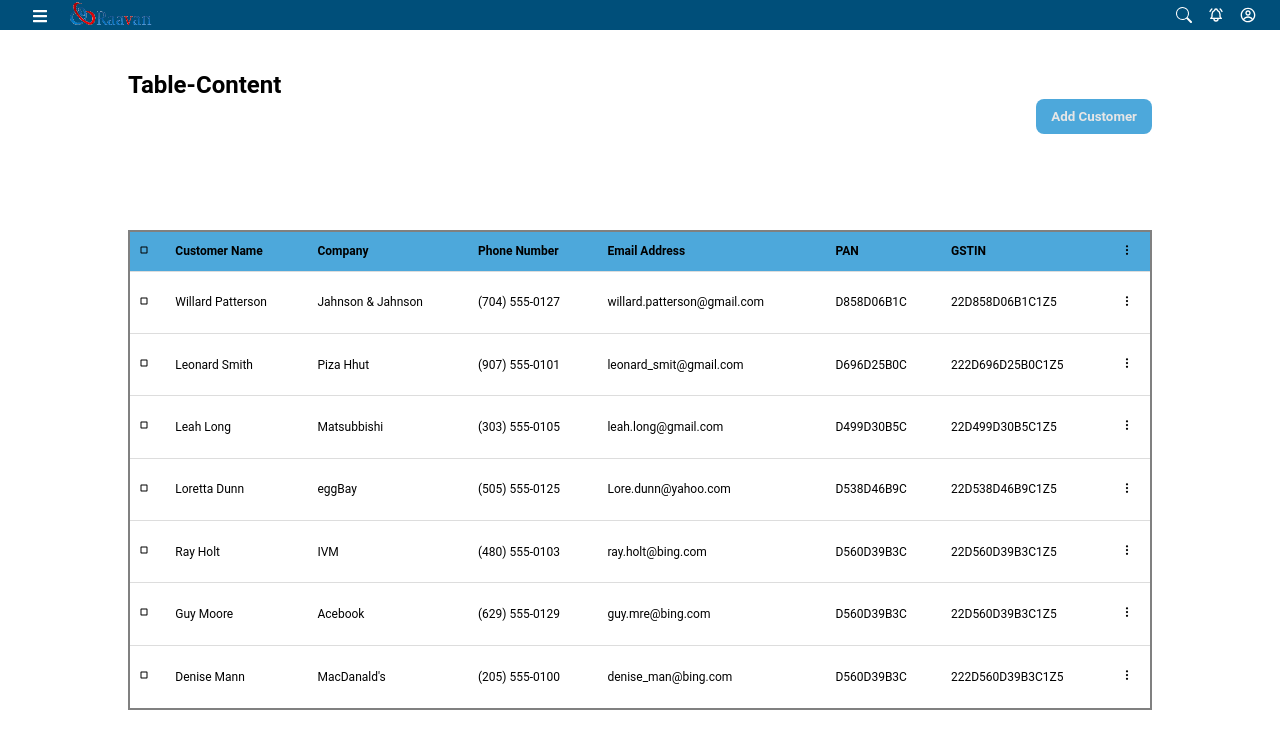
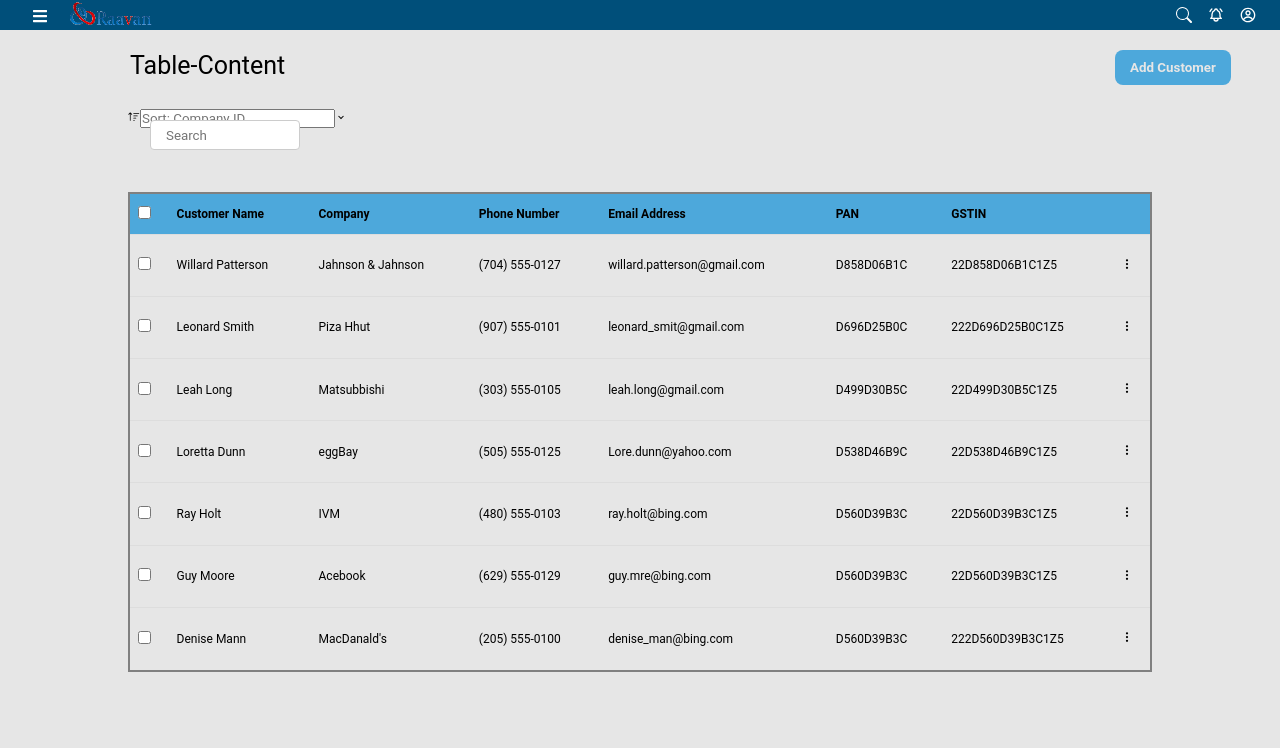
Before and after one commit to Viswanath95/React, a React (Create React App) app in the folder twad_frontend/: page /dashboard/home/homeone in a window 1280 px wide. Shown: the top 748 px of the page. Built offline with nearby package versions, Linux system fonts and the light colour scheme.

Commit message:
Added search filter for table

```diff
--- a/twad_frontend/src/Pages/HomeOne.js
+++ b/twad_frontend/src/Pages/HomeOne.js
@@ -1,27 +1,50 @@
-import React from 'react';
+import React, { useState } from 'react';
 import Data from "../Table/Data";
+import "../Table/Table.css";
+import * as BsIcons from 'react-icons/bs';
 import * as BiIcons from 'react-icons/bi';
-import * as BsIcons from 'react-icons/bs';
-import "../Table/Table.css";
+
 
 function HomeOne({ hover = true }) {
     const columns = [
-        {field: "select", header: <BiIcons.BiCheckbox /> },
+        {field: "select", header: <input type="checkbox" /> },
         {field: "cusName", header: "Customer Name" },
         {field: "companyName", header: "Company" },
         {field: "phoneNo", header: "Phone Number" },
         {field: "emailAddress", header: "Email Address" },
         {field: "panNo", header: "PAN" },
         {field: "gstIn", header: "GSTIN" },
-        {field: "action", header: <BsIcons.BsThreeDotsVertical /> },
+        {field: "action"},
     ]
+
+    const[value, setValue] = useState('');
+    const[dataSource, setDataSource] = useState(Data);
+    const[tableFilter, setTableFilter] = useState([]);
+
+    const filterData = (e) => {
+        let userInput = e.target.value;
+        if(userInput !== "") {
+            setValue(userInput);
+            const filterTable = dataSource.filter(o=>Object.keys(o).some(k=>
+                String(o[k]).toLowerCase().includes(userInput.toLowerCase())
+                ));
+                setTableFilter([...filterTable])
+        }else {
+            setValue(userInput);
+            setDataSource([...dataSource])
+        }
+    }
+
     return(
-        <div className="table">
-            <div className="title">
-                <h1>Table-Content</h1>
-            </div>
-            <div className="customer-button">
-            <button>Add Customer</button>
+        <div className="Table">
+            <h1 className="title">Table-Content</h1>
+            <button className="customer-button">Add Customer</button>
+            <input type="text" placeholder="Search" className="search-input" value={value}
+            onChange={filterData} />
+            <div className="input-icons">
+            <i><BsIcons.BsSortUp/></i>
+            <input type="text" placeholder="Sort: Company ID"/>
+            <i><BiIcons.BiChevronDown/></i>
             </div>
             <table>
                 <thead>
@@ -35,17 +58,28 @@
                     </tr>
                 </thead>
                 <tbody>
-                    {Data &&
-                        Data.map((row) => (
+                {value.length > 0 ? tableFilter.map((row) => {
+                    return(
                         <tr className={`${hover && "hover"}`}>
                             {columns.map((col) => (
                                 <td>{row[col.field]}</td>
                             ))}
                         </tr>
-                        ))}
+                    )
+                        })
+                    :
+                   dataSource.map((row) => {
+                        return(
+                            <tr className={`${hover && "hover"}`}>
+                                {columns.map((col) => (
+                                    <td>{row[col.field]}</td>
+                                ))}
+                            </tr>
+                        )
+                            })
+                        }
                 </tbody>
             </table>
-            {Data ? null : <h5>No data</h5> }
         </div>
     )
 }
--- a/twad_frontend/src/Table/Data.js
+++ b/twad_frontend/src/Table/Data.js
@@ -1,10 +1,9 @@
 import React from 'react';
-import * as BiIcons from 'react-icons/bi';
 import * as BsIcons from 'react-icons/bs';
 
 const Data = [
     {
-        select: <BiIcons.BiCheckbox />,
+        select: <input type="checkbox" />,
         cusName: "Willard Patterson",
         companyName: "Jahnson & Jahnson",
         phoneNo: "(704) 555-0127",
@@ -14,7 +13,7 @@
         action: <BsIcons.BsThreeDotsVertical />
     },
     {
-        select: <BiIcons.BiCheckbox />,
+        select: <input type="checkbox" />,
         cusName: "Leonard Smith",
         companyName: "Piza Hhut",
         phoneNo: "(907) 555-0101",
@@ -24,7 +23,7 @@
         action: <BsIcons.BsThreeDotsVertical />
     },
     {
-        select: <BiIcons.BiCheckbox />,
+        select: <input type="checkbox" />,
         cusName: "Leah Long",
         companyName: "Matsubbishi",
         phoneNo: "(303) 555-0105",
@@ -34,7 +33,7 @@
         action: <BsIcons.BsThreeDotsVertical />
     },
     {
-        select: <BiIcons.BiCheckbox />,
+        select: <input type="checkbox" />,
         cusName: "Loretta Dunn",
         companyName: "eggBay",
         phoneNo: "(505) 555-0125",
@@ -44,7 +43,7 @@
         action: <BsIcons.BsThreeDotsVertical />
     },
     {
-        select: <BiIcons.BiCheckbox />,
+        select: <input type="checkbox" />,
         cusName: "Ray Holt",
         companyName: "IVM",
         phoneNo: "(480) 555-0103",
@@ -54,7 +53,7 @@
         action: <BsIcons.BsThreeDotsVertical />
     },
     {
-        select: <BiIcons.BiCheckbox />,
+        select: <input type="checkbox" />,
         cusName: "Guy Moore",
         companyName: "Acebook",
         phoneNo: "(629) 555-0129",
@@ -64,7 +63,7 @@
         action: <BsIcons.BsThreeDotsVertical />
     },
     {
-        select: <BiIcons.BiCheckbox />,
+        select: <input type="checkbox" />,
         cusName: "Denise Mann",
         companyName: "MacDanald's",
         phoneNo: "(205) 555-0100",
--- a/twad_frontend/src/Table/Table.css
+++ b/twad_frontend/src/Table/Table.css
@@ -1,11 +1,35 @@
-.table .customer-button {
-    display: flex;
-    justify-content: flex-end;
+body {
+    background-color: #E6E6E6;
 }
 
- .table .customer-button button {
-    display: inline-block;
-    margin-bottom: 6rem;
+.Table button {
+    appearance: none;
+    background: none;
+    border: none;
+    outline: none;
+}
+
+.Table .title {
+    display: flex;
+    align-items: center;
+    position: absolute;
+    width: 200px;
+    height: 30px;
+    left: 130px;
+    top: 50px;
+    font-family: 'Roboto';
+    font-size: 25px;
+    font-weight: 400;
+}
+
+.Table .customer-button {
+    display: flex;
+    flex-direction: row;
+    justify-content: center;
+    align-items: center;
+    position: absolute;
+    left: 1115px;/*1200px for full width*/
+    top: 50px;
     padding: 10px 15px;
     border-radius: 8px;
     background-color: #4DA8DB;
@@ -14,7 +38,22 @@
     color: #E6E6E6;
     font-weight: 700;
     cursor: pointer;
- }
+}
+
+.Table .search-input {
+    box-sizing: border-box;
+    position: absolute;
+    width: 150px;
+    height: 30px;
+    left: 150px;
+    top: 120px;
+    background: #FFFFFF;
+    color: #CCCCCC;
+    font-family: 'Roboto';
+    padding: 10px 15px;
+    border: 1px solid #CCCCCC;
+    border-radius: 4px;
+}
 
 table {
     width: 80vw;
@@ -22,7 +61,7 @@
     font-family: 'Roboto';
     border: 2px solid grey;
     border-collapse: collapse;
-    padding-top: 30px;
+    margin-top: 4rem;
 }
 
 table td, table th {
```
